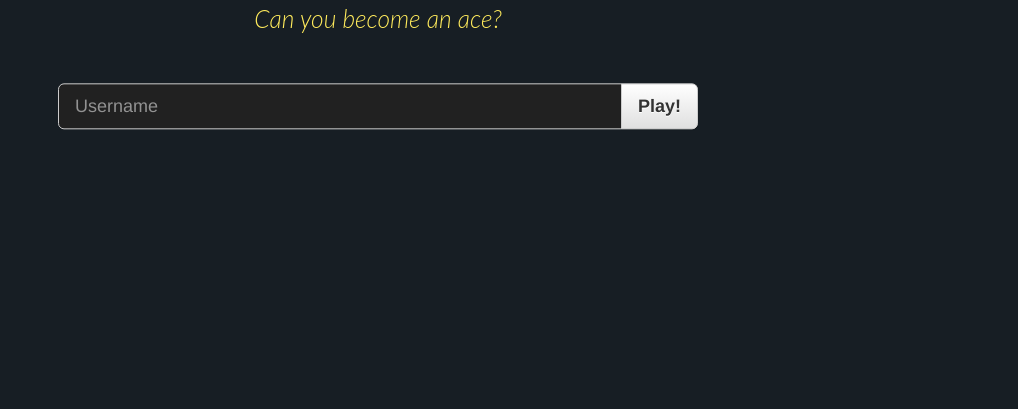
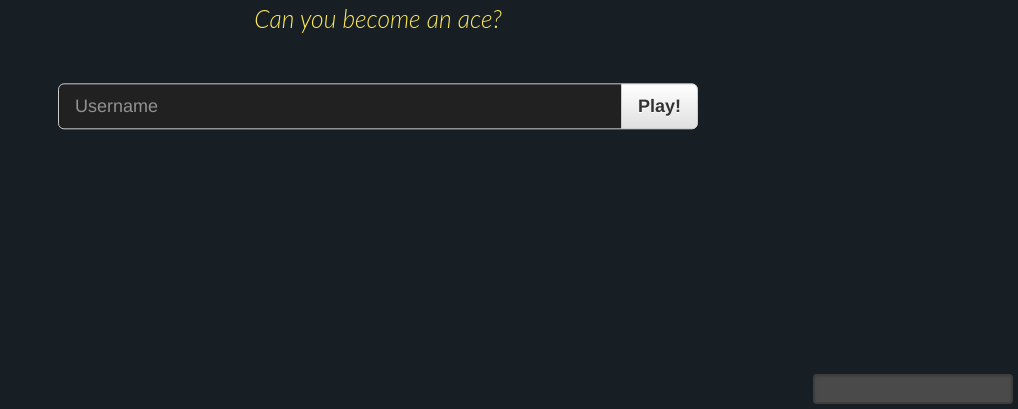
Before and after one commit to ryanmpelletier/tank-game, a website built with webpack: page src/client/index.html in a window 1280 px wide. Shown: the part 391-800 px from the top of the page, without its empty margins (262-1280 px from the left). Built offline with nearby package versions, Linux system fonts and the light colour scheme.

Commit message:
Added boost HTML elements.

```diff
--- a/src/client/index.html
+++ b/src/client/index.html
@@ -10,6 +10,11 @@
         <!-- tabindex attribute is necessary for canvas to receive key input -->
         <canvas id="game_canvas" tabindex="1"></canvas>
         <div id="leaderboard"></div>
+        <div id="boost">
+            <div class="progress">
+                <div id="boost-bar" class="progress-bar progress-bar-striped progress-bar-success active" role="progressbar" aria-valuenow="40" aria-valuemin="0" aria-valuemax="100"></div>
+            </div>
+        </div>
         <img id='background_image' src="img/background-v2.png" style="display: none;" />
     </body>
 </html>
```
